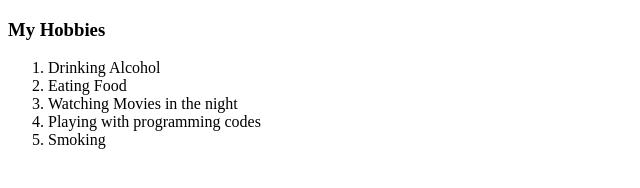
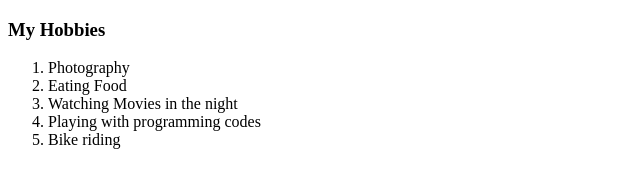
Before and after one commit to ashwinkumar9346/cv, a plain HTML site: page hobbies.html in a window 1280 px wide. Shown: the full height of the page, 0-640 px from the left. Drawn offline with Linux system fonts and the light colour scheme.

Commit message:
Update hobbies.html

```diff
--- a/hobbies.html
+++ b/hobbies.html
@@ -7,11 +7,11 @@
   <body>
     <h3>My Hobbies</h3>
     <ol>
-      <li>Drinking Alcohol</li>
+      <li>Photography</li>
       <li>Eating Food</li>
       <li>Watching Movies in the night</li>
       <li>Playing with programming codes</li>
-      <li>Smoking</li>
+      <li>Bike riding</li>
     </ol>
 
   </body>
```
